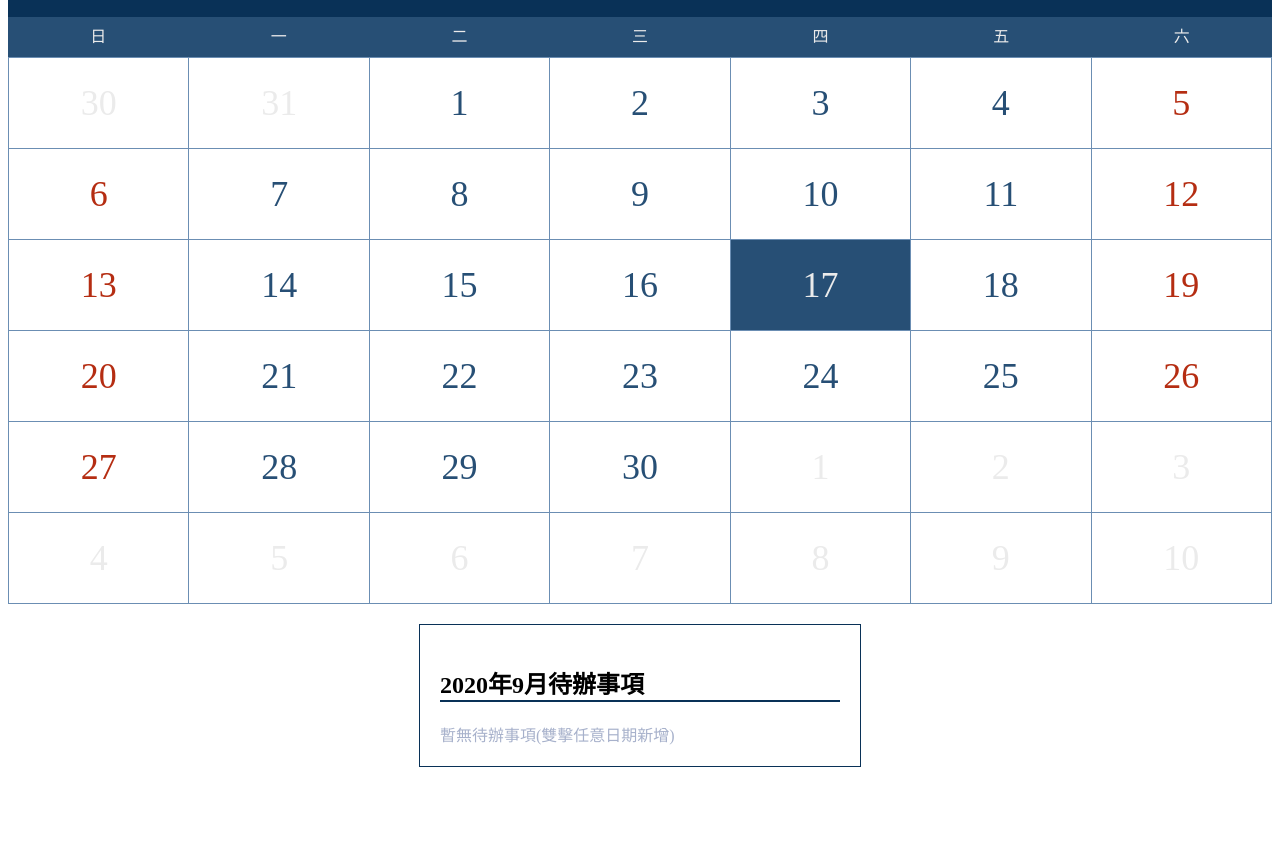
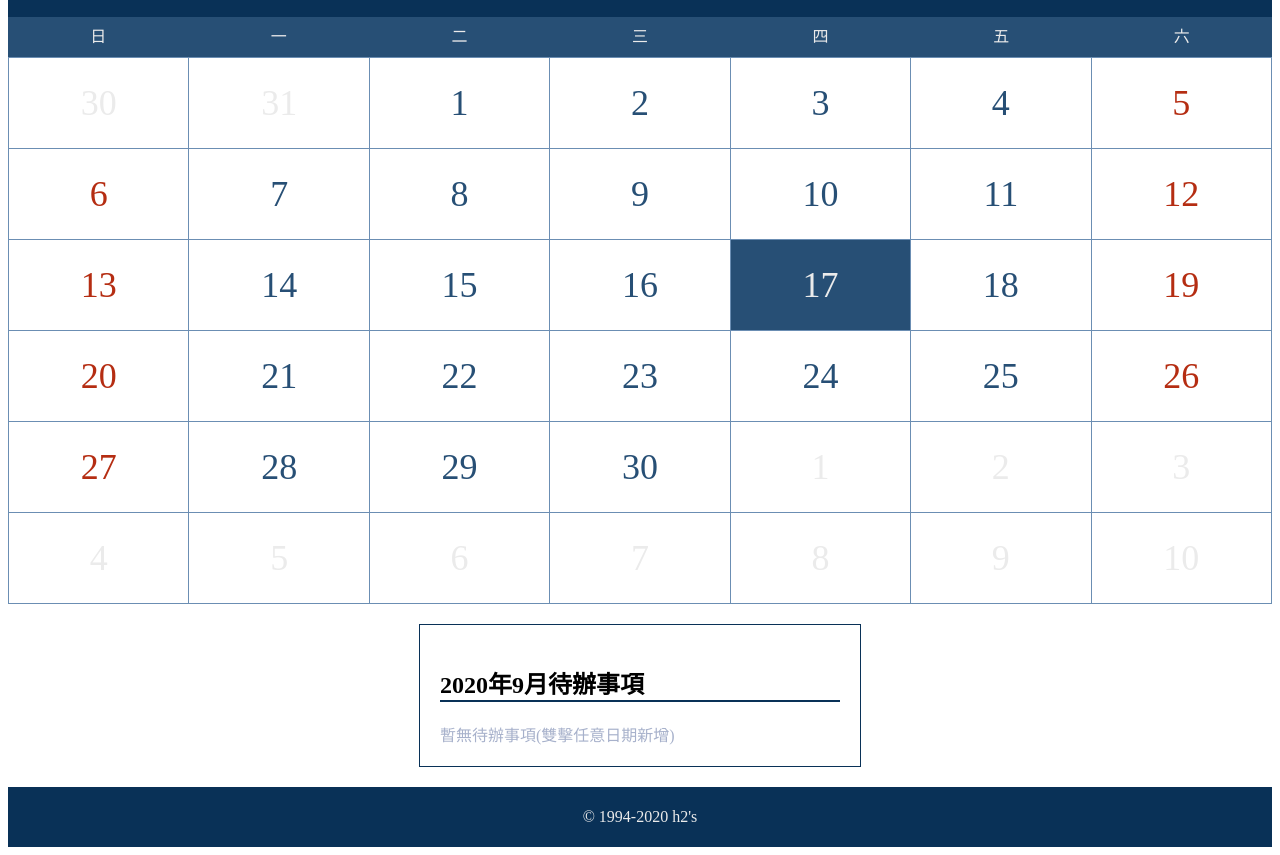
Before and after one commit to Erh22/Erh22.github.io, a plain HTML site: page calendar/myCalendar.html in a window 1280 px wide. Shown: the part 159-1014 px from the top of the page. Before the commit the page ends 926 px from the top, so only its background shows below. Drawn offline with nearby package versions, Linux system fonts and the light colour scheme; a web font is replaced by a local one.

Commit message:
calender update 15:55

```diff
--- a/calendar/myCalendar.html
+++ b/calendar/myCalendar.html
@@ -7,9 +7,6 @@
     <link rel="stylesheet" href="https://unicons.iconscout.com/release/v3.0.0/css/line.css">
     <link rel="stylesheet" href="./style.css">
     <title>行事曆</title>
-    <style>
-
-    </style>
 </head>
 
 <body>
@@ -66,6 +63,9 @@
                 </div>
 
             </div>
+        </div>
+        <div class="copyright">
+            <span class="copyrightContent">&copy; 1994-{{today.year}} h2&apos;s</span>
         </div>
 
     </div>
--- a/calendar/style.css
+++ b/calendar/style.css
@@ -119,11 +119,7 @@ h2{
     border: 1px solid #093157;
     width: 400px;
     padding: 20px;
-    position: relative;
-    top: 20px;
-    left: 0;
-    right: 0;
-    margin: auto;
+    margin:20px auto;
 }
 
 ul li {
@@ -163,3 +159,14 @@ ul li {
 .changeYear{
     color: #EBEBEB;
 }
+.copyright{
+    width: auto;
+    height: 60px;
+    background-color: #093157;
+    margin-top: 20px;
+    line-height: 60px;
+    text-align: center;
+}
+.copyrightContent{
+    color: #EBEBEB;
+}
```
Also changed, not shown: index.html (+1 -0 lines).
